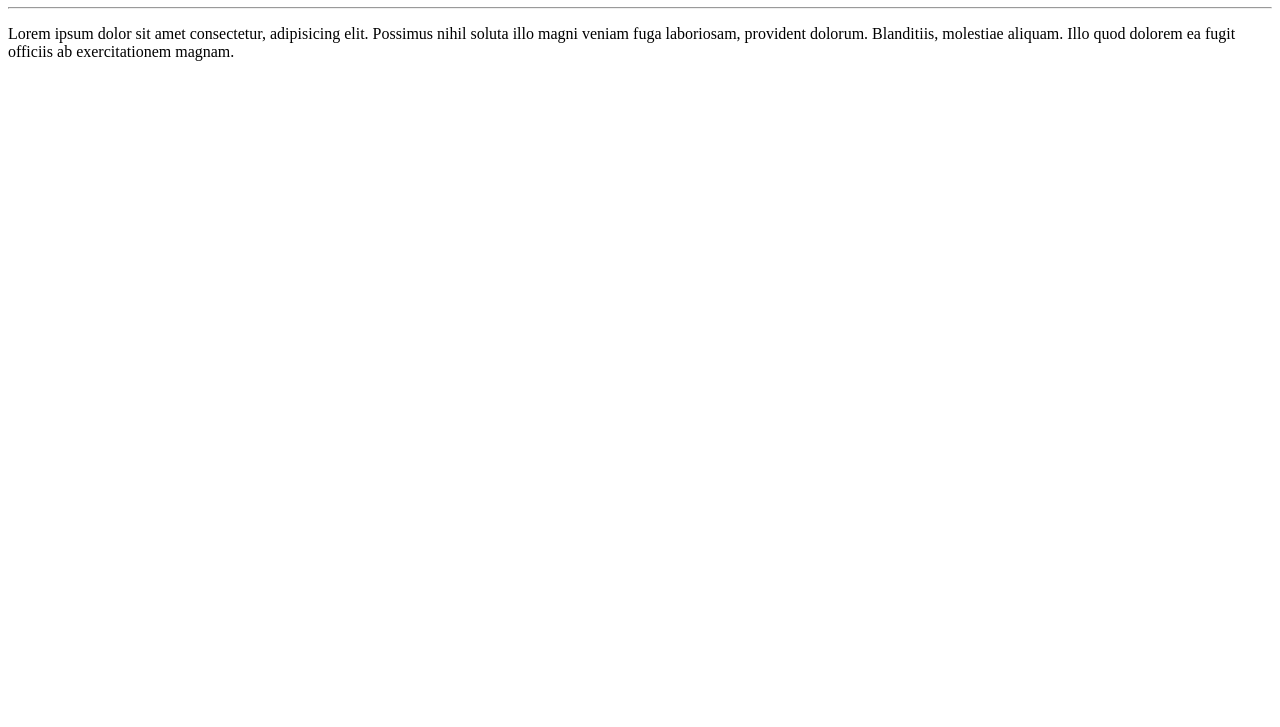
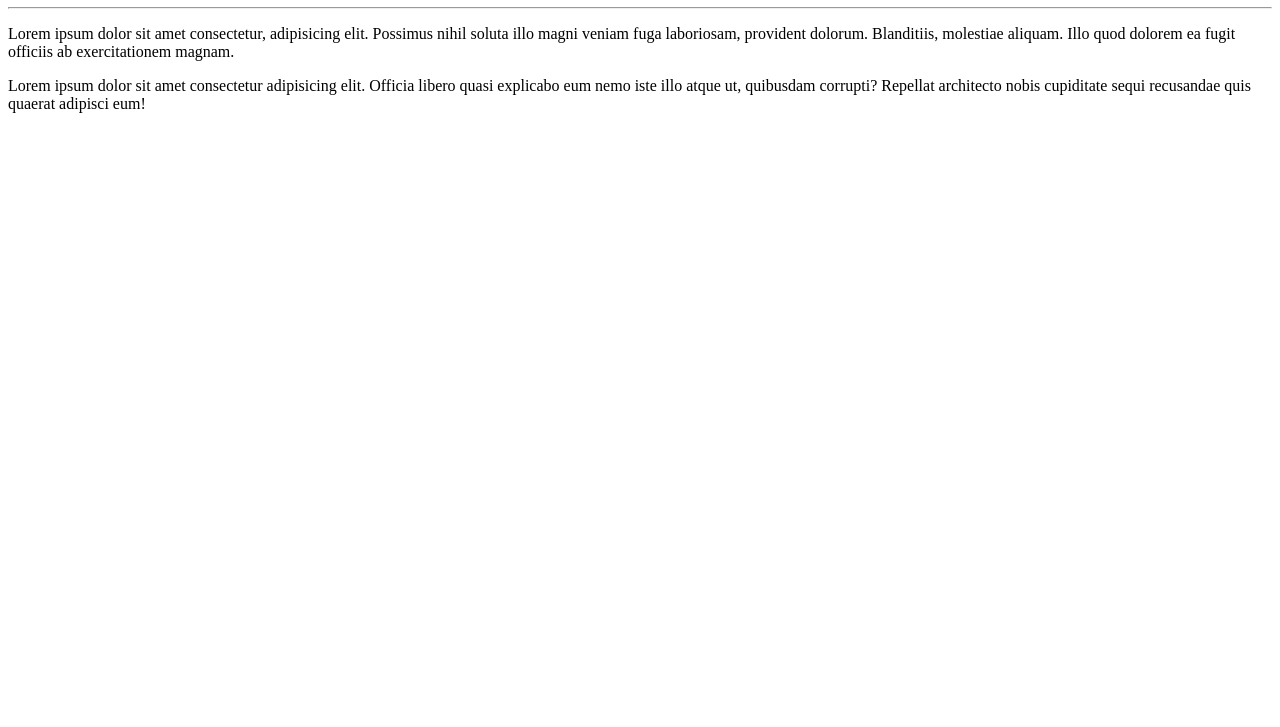
Before and after one commit to JoseGabrielSilvaGit/OlaMundo, a plain HTML site: page site-exemplo/index.html in a window 1280 px wide. Shown: the part 73-800 px from the top of the page. Drawn offline with Linux system fonts and the light colour scheme.

Commit message:
Adicionei um parágrafo

```diff
--- a/site-exemplo/index.html
+++ b/site-exemplo/index.html
@@ -9,5 +9,6 @@
     <h1>Olá, Mundo!</h1>
     <hr>
     <p>Lorem ipsum dolor sit amet consectetur, adipisicing elit. Possimus nihil soluta illo magni veniam fuga laboriosam, provident dolorum. Blanditiis, molestiae aliquam. Illo quod dolorem ea fugit officiis ab exercitationem magnam.</p>
+    <p>Lorem ipsum dolor sit amet consectetur adipisicing elit. Officia libero quasi explicabo eum nemo iste illo atque ut, quibusdam corrupti? Repellat architecto nobis cupiditate sequi recusandae quis quaerat adipisci eum!</p>
 </body>
 </html>
```
